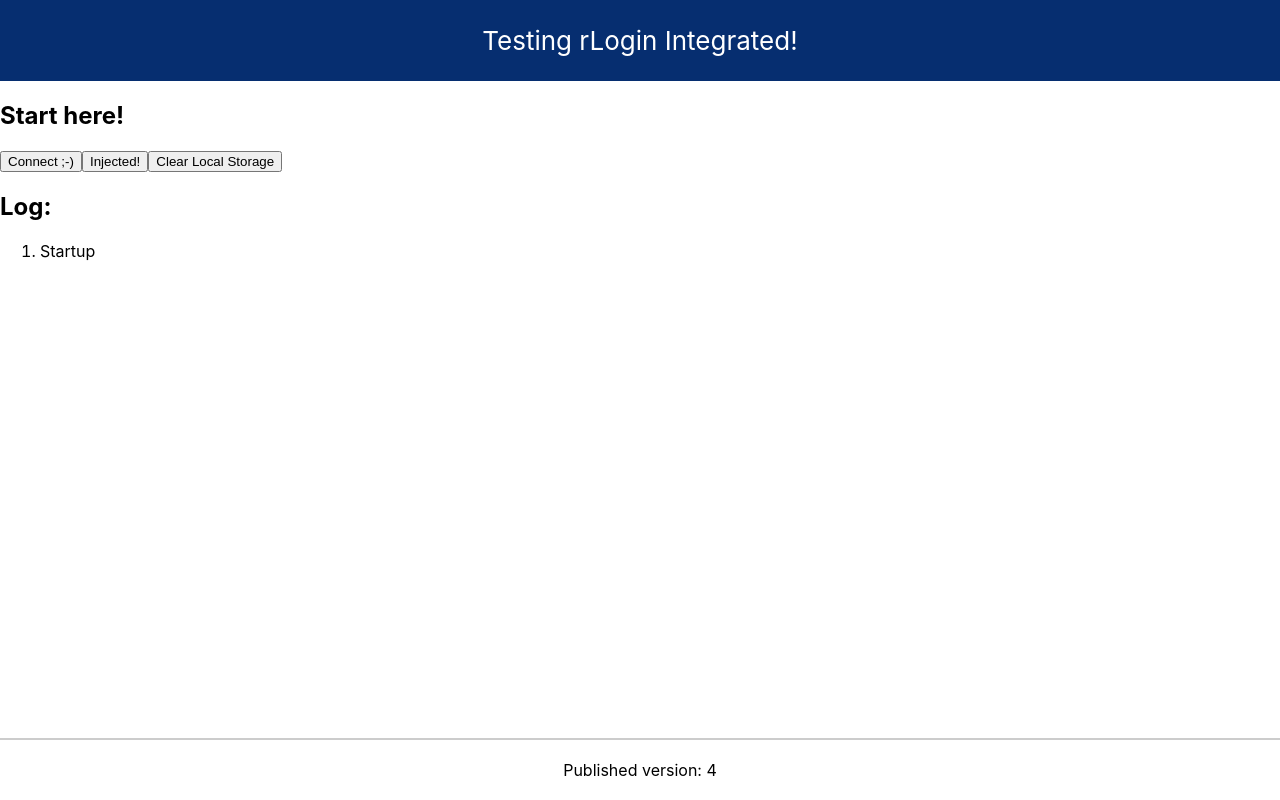
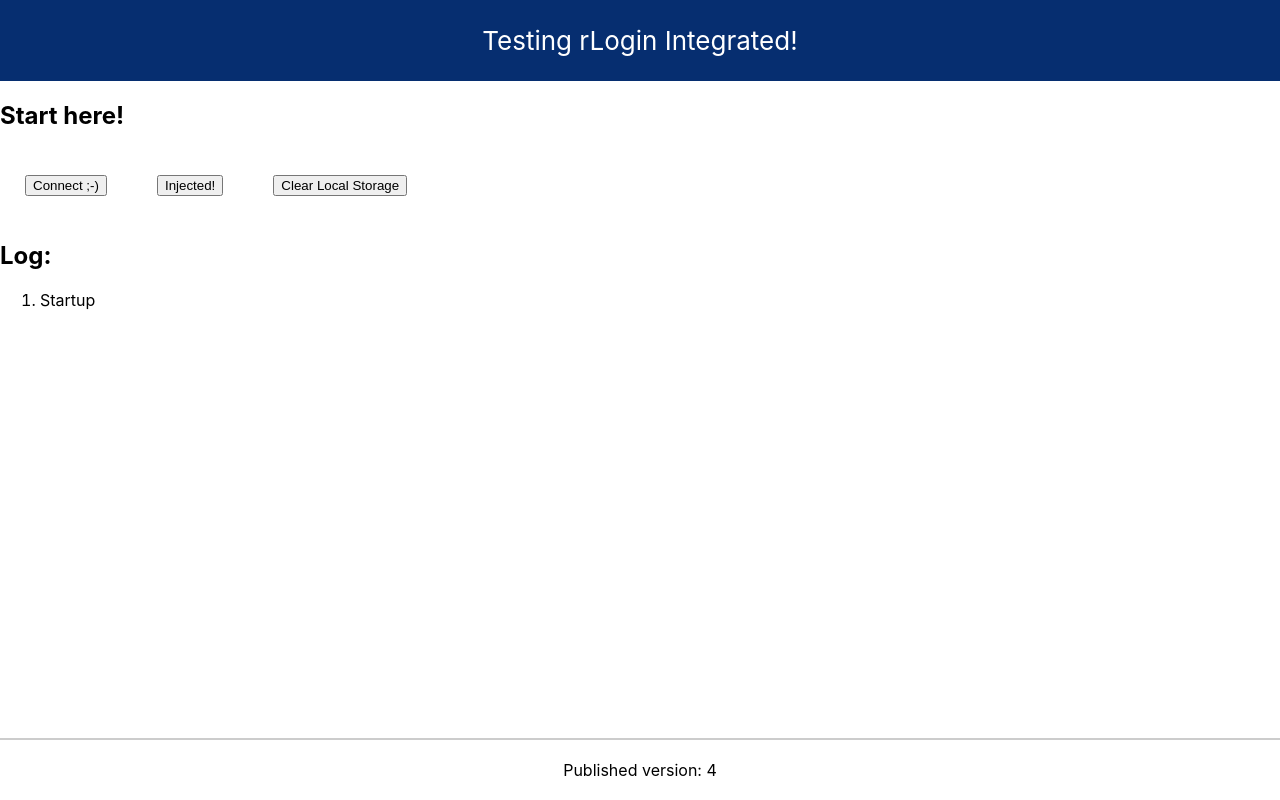
Before and after one commit to jessgusclark/rlogin-integrated-browser, a React (Create React App) app: page / in a window 1280 px wide. Built offline with nearby package versions, Linux system fonts and the light colour scheme; what @rsksmart/rlogin would draw is missing.

Commit message:
no fat fingers!

```diff
--- a/src/App.scss
+++ b/src/App.scss
@@ -39,6 +39,10 @@ $white-color: #ffffff;
     border-top: 2px solid #ccc;
     padding-top: 20px;
   }
+
+  button {
+    margin: 25px;
+  }
 }
 
 .rlogin-provider-container {
```
